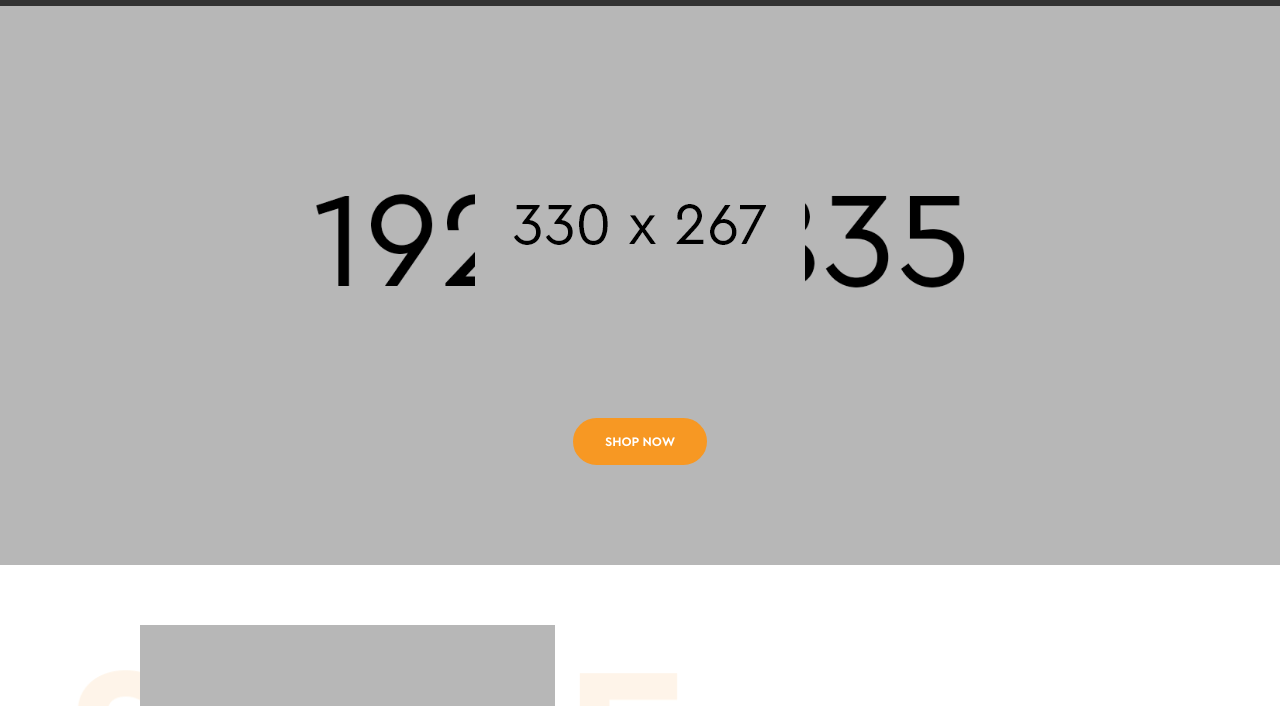
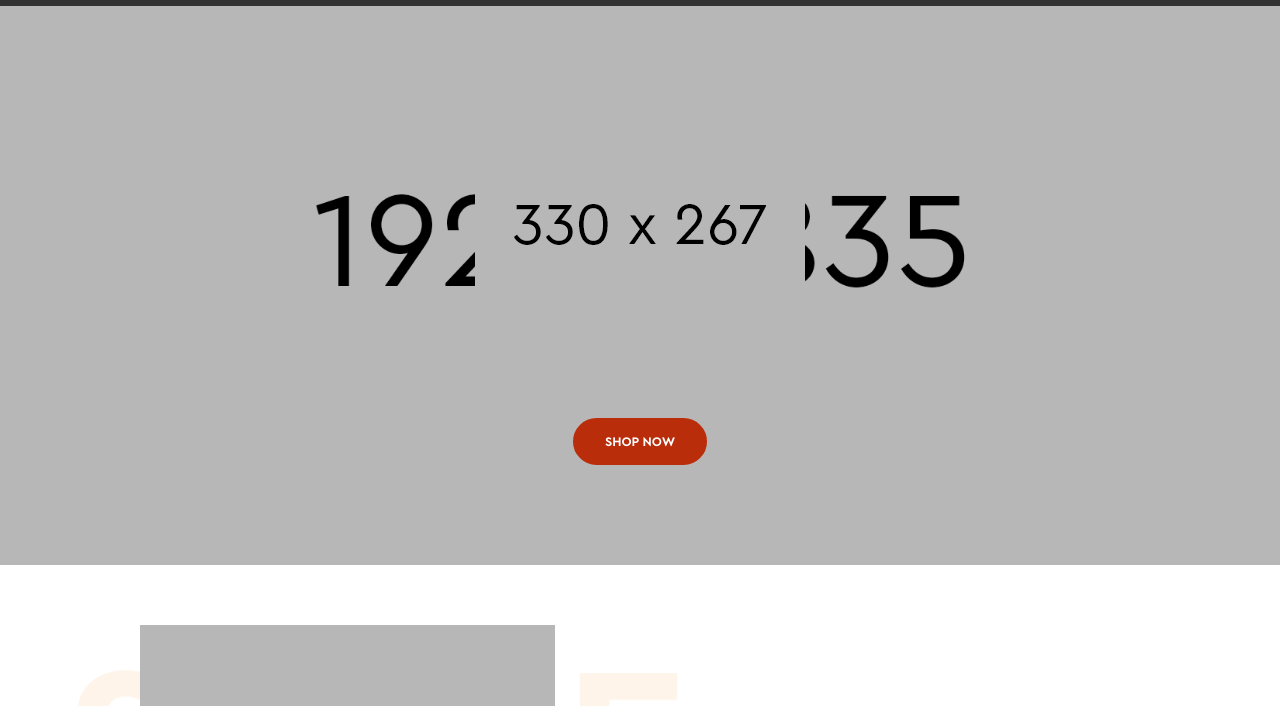
Before and after one commit to scadete/samidalimentos, a website: page public_html/index.html in a window 1280 px wide. Shown: the part 84-790 px from the top of the page. Drawn offline with nearby package versions, Linux system fonts and the light colour scheme.

Commit message:
Update logo and colors

```diff
--- a/public_html/assets/sass/base/_color.scss
+++ b/public_html/assets/sass/base/_color.scss
@@ -1,6 +1,6 @@
-$green: #88c74a;
+$green: #73BA9B;
 $pink: #fd5f5c;
-$coffee: #f79823;
+$coffee: #BA2D0B;
 $subcolor-1: #fff2d0;
 $subcolor-2: #e0ffd9;
 $subcolor-3: #ffdedc;
@@ -8,7 +8,7 @@ $subcolor-4: #def1ff;
 $subcolor-5: #fbf9c9;
 $subcolor-6: #ffd7ed;
 $subcolor-7: #eaeff4;
-$star: #efb11c;
+$star: #BA2D0B;
 $title: #252525;
 $white: #fff;
 $black: #000;
```
Also changed, not shown: public_html/assets/css/style.css, public_html/assets/images/logo.png, public_html/assets/images/logo_white.png.
